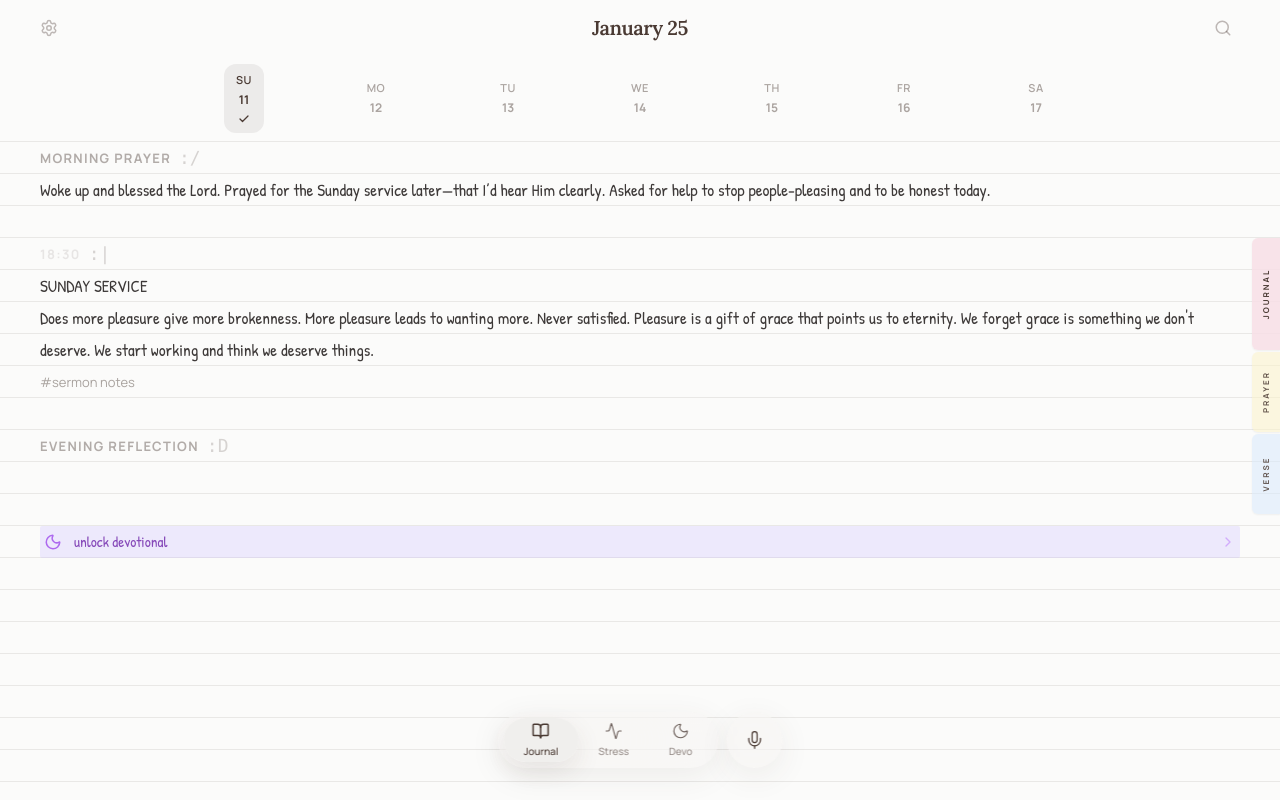
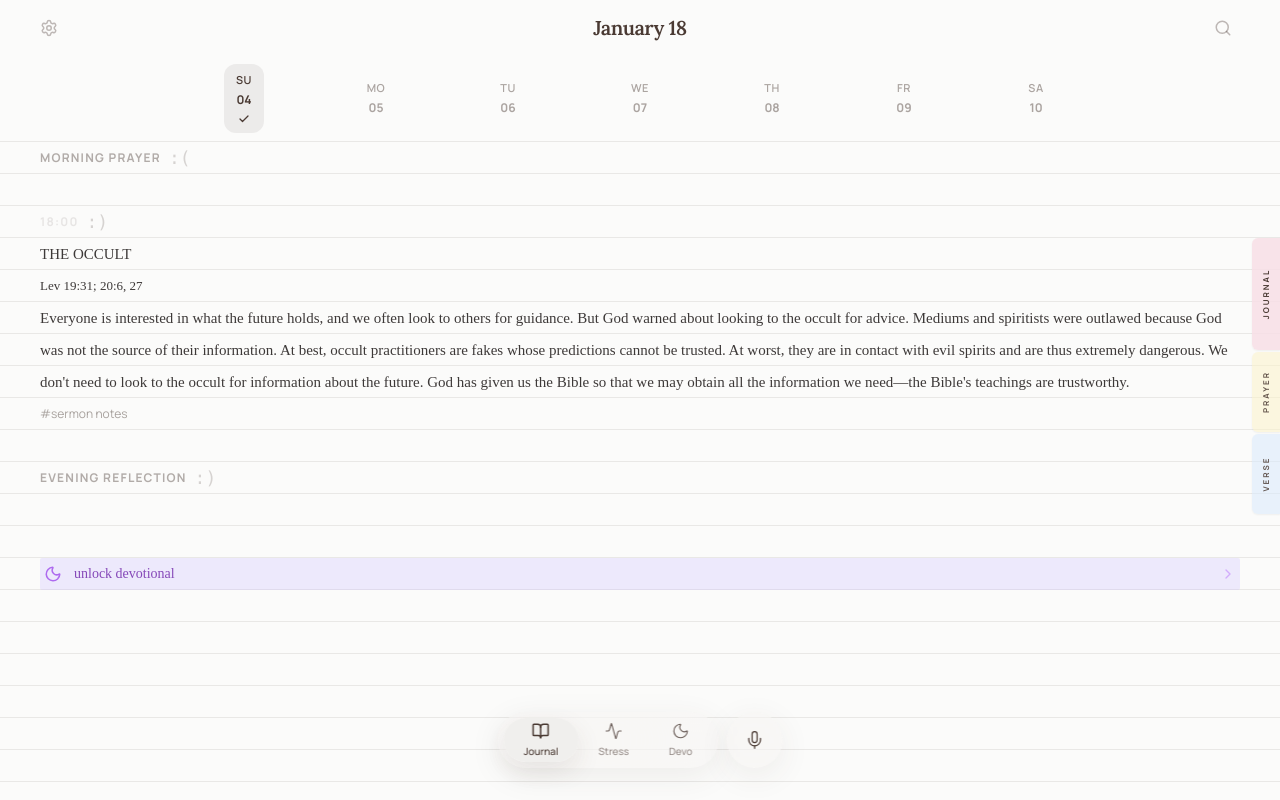
Before and after one commit to XIAOFEIIIII/Confdein-Recording-Demo-V0, a React (Vite) app: page / in a window 1280 px wide. Built offline with nearby package versions, Linux system fonts and the light colour scheme; a web font is replaced by a local one.

Commit message:
default to erica

```diff
--- a/App.tsx
+++ b/App.tsx
@@ -77,8 +77,8 @@ const App: React.FC = () => {
   const [activeReminderSlotId, setActiveReminderSlotId] = useState<string | null>(null);
   const [dismissedReminderSlotId, setDismissedReminderSlotId] = useState<string | null>(null);
 
-  // Week timeline: default focus on 2026-01-25 (Sunday = index 0 in that week)
-  const defaultFocusDate = new Date(2026, 0, 25); // Jan 25, 2026
+  // Week timeline: default focus on 2026-01-18
+  const defaultFocusDate = new Date(2026, 0, 18); // Jan 18, 2026
   const defaultWeekStart = startOfWeek(defaultFocusDate, { weekStartsOn: 0 });
   const getDayIndexInWeek = (weekStart: Date, date: Date) => {
     const dateStr = format(startOfDay(date), 'yyyy-MM-dd');
--- a/data/userData.ts
+++ b/data/userData.ts
@@ -488,7 +488,7 @@ export function getStoredUserId(): CurrentUserId {
     const raw = localStorage.getItem(STORAGE_KEY);
     if (raw === 'erica' || raw === 'roman') return raw;
   } catch (_) {}
-  return 'roman';
+  return 'erica';
 }
 
 export function setStoredUserId(id: CurrentUserId): void {
```
